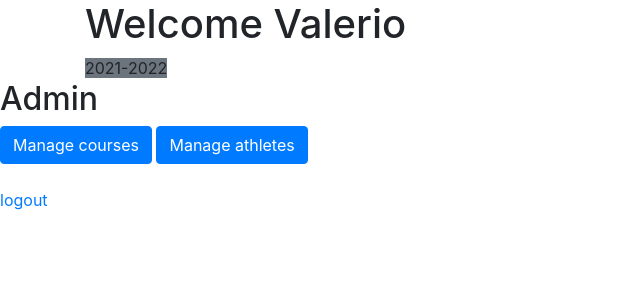
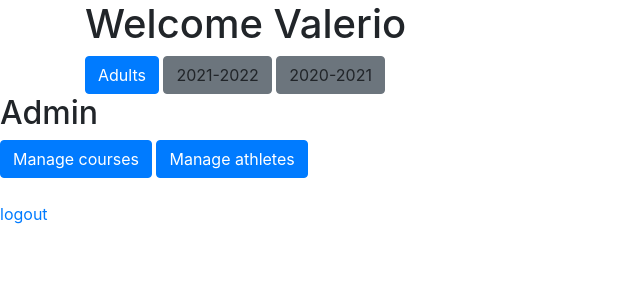
Before and after one commit to Freskies/ShineUltimateWebApp, a PHP site: page /entry.php in a window 1280 px wide. Shown: the top 300 px of the page, without its empty margins (0-640 px from the left). Run offline with PHP 8.4, Linux system fonts and the light colour scheme; a user stored in the database is signed in; data comes from the database, SQL or seed files in the repository.

Commit message:
minor adjustments

```diff
--- a/Libraries/database.sql
+++ b/Libraries/database.sql
@@ -170,7 +170,9 @@ VALUES (1, '4-5', '2021-2022', '18:00', 1),
        (4, '10-11', '2021-2022', '19:30', 1.30),
        (5, '12-13', '2021-2022', '18:00', 2),
        (6, '14+', '2021-2022', '19:00', 2),
-       (7, 'Adults', '2021-2022', '20:00', 1.30);
+       (7, 'Adults', '2021-2022', '20:00', 1.30),
+       (8, 'Adults', '2020-2021', '20:00', 1.30),
+       (9, 'Adults', '2022-2023', '20:00', 1.30);
 
 INSERT INTO `athlete` (`surname`, `name`, `fiscal_code`, `birthdate`, `address`, `city`, `cap`, `province`, `phone`,
                        `email`,
--- a/entry.php
+++ b/entry.php
@@ -36,6 +36,8 @@ $inactive_courses_list = array_filter($courses, function ($course) use ($year) {
 foreach ($inactive_courses_list as $course) {
 	$inactive_courses[$course['year']][] = $course;
 }
+// sort the list by year, from the most recent to the oldest
+krsort($inactive_courses);
 ?>
 
 <!DOCTYPE html>
@@ -72,16 +74,15 @@ foreach ($inactive_courses_list as $course) {
 			<?php
 		} ?>
 
-
         <!-- TODO clickable button for each year in which there was at least one course -->
 		<?php foreach ($inactive_courses as $year) { ?>
-            <a class="btn-secondary"
+            <a class="btn btn-secondary"
                onclick=""
-               id="<?php echo $year[0]['year']; ?>">
+               id="<?php echo 'courses-' . $year[0]['year']; ?>">
                 <?php echo $year[0]['year']; ?></a>
 			<?php foreach ($year as $course) { ?>
                 <a href="User/course.php?id=<?php echo $course['id'] ?>"
-                   id="course-<?php echo $course['id'] ?>"
+                   id="course-<?php echo $course['id'] . '-' . $year[0]['year'] ?>"
                    class="btn btn-secondary"
                    hidden><?php echo $course['name'] ?></a>
 				<?php
```
